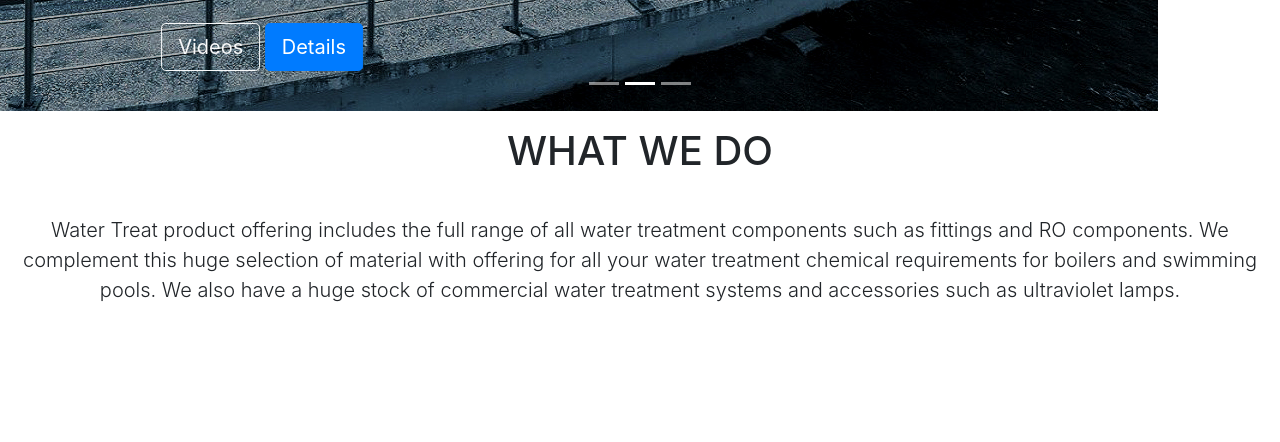
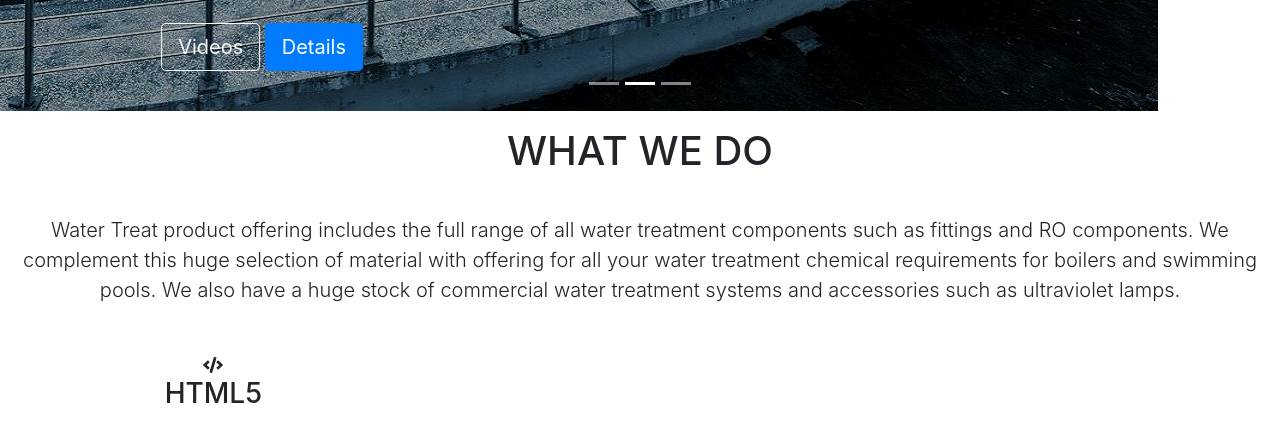
Before and after one commit to RaduRS/WaterTreat, a plain HTML site: page index.html in a window 1280 px wide. Shown: the part 733-1175 px from the top of the page. Before the commit the page ends 1070 px from the top, so only its background shows below. Drawn offline with nearby package versions, Linux system fonts and the light colour scheme.

Commit message:
small changes

```diff
--- a/index.html
+++ b/index.html
@@ -90,11 +90,22 @@
 	<div class="col-12">
 		<p class="lead">Water Treat product offering includes the full range of all water treatment components such as fittings and RO components. We complement this huge selection of material with offering for all your water treatment chemical requirements for boilers and swimming pools. We also have a huge stock of commercial water treatment systems and accessories such as ultraviolet lamps.</p>
 	</div>
+
 </div>
 </div>
 
 
 <!--- Three Column Section -->
+
+<div class="container-fluid padding">
+	<div class="row text-center padding">
+		<div class="col-xs-12 col-sm-6 col-md-4">
+			<i class="fas fa-code"></i>
+			<h3>HTML5</h3>
+		</div>
+	</div>
+	<hr class="my-4">
+</div>
 
 
 <!--- Two Column Section -->
```
